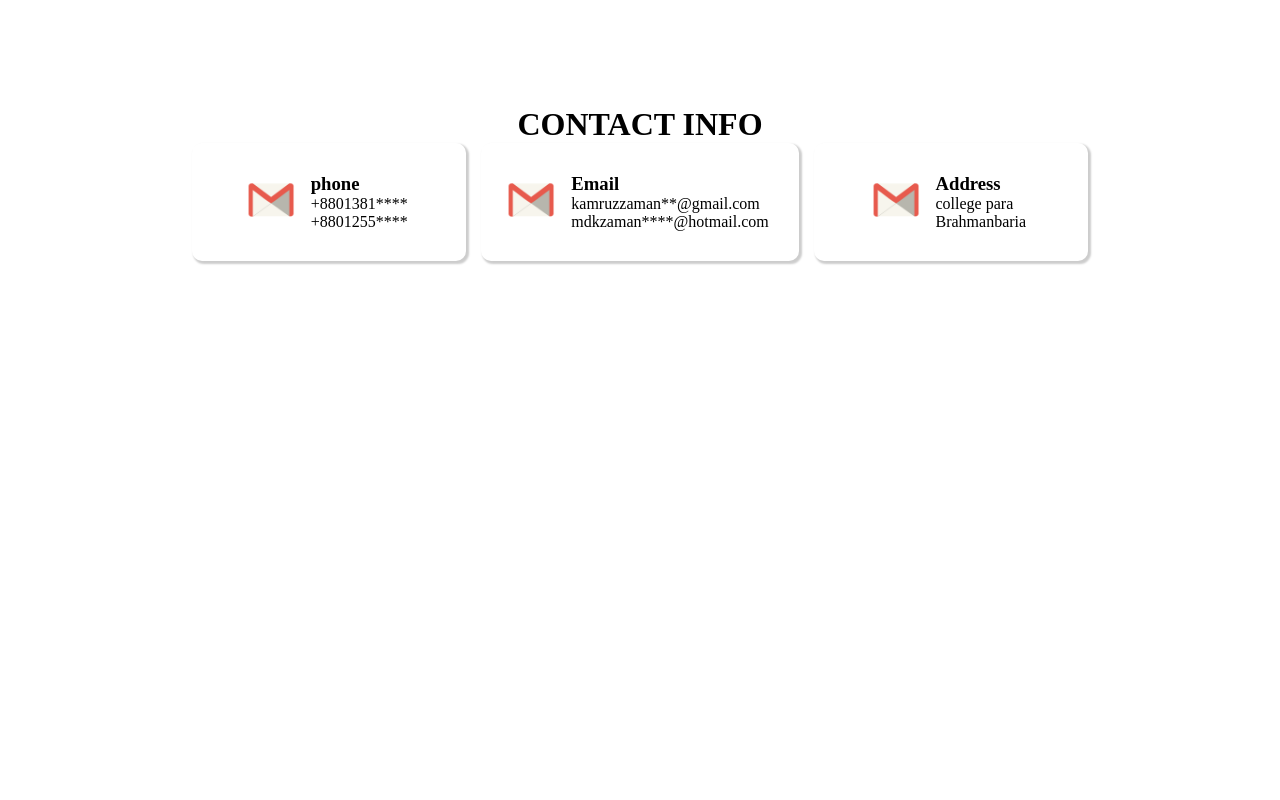
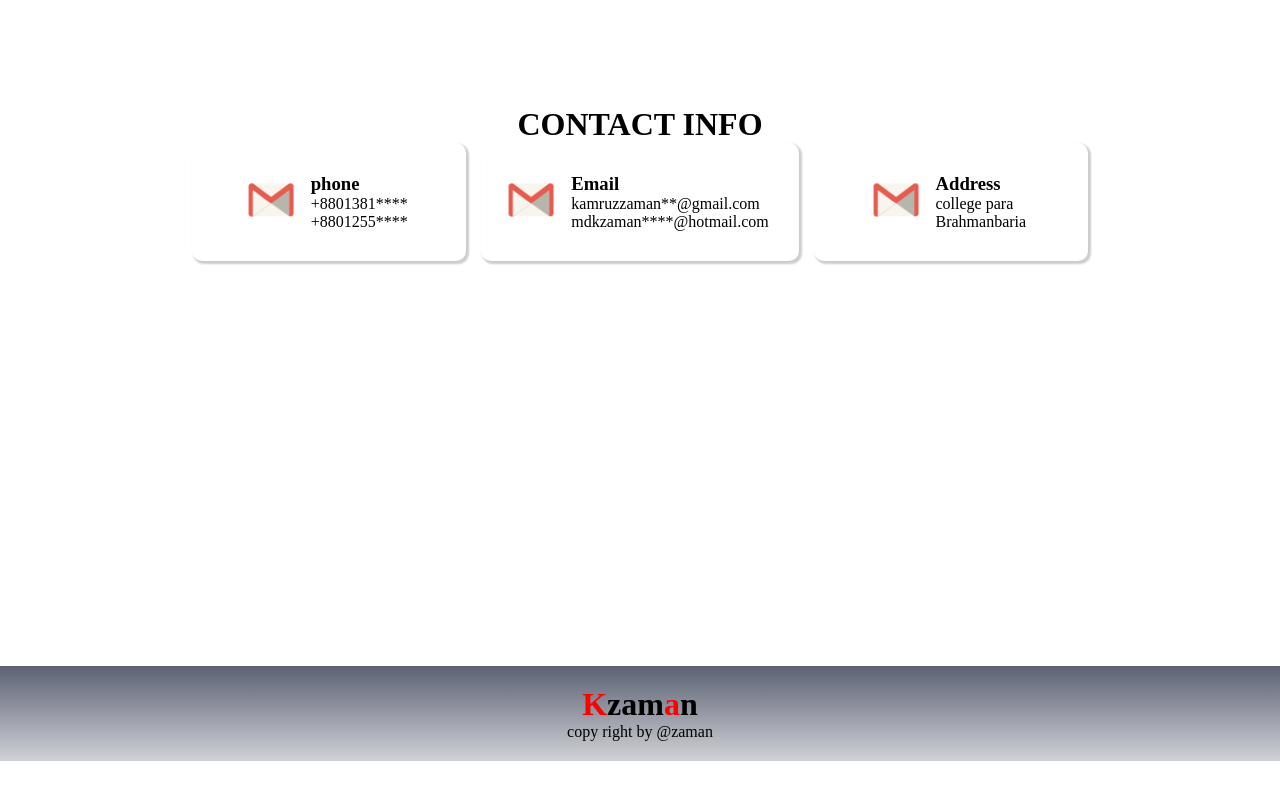
Before and after one commit to YeBenLing-ZAMAN/profile-project, a plain HTML site: page index.html in a window 1280 px wide. Shown: the part 3094-3894 px from the top of the page. After the commit the page ends 3855 px from the top, so only its background shows below. Drawn offline with Linux system fonts and the light colour scheme; a web font is replaced by a local one.

Commit message:
footer section is added

```diff
--- a/index.css
+++ b/index.css
@@ -139,7 +139,7 @@ nav a:hover {
 /* contact section desing */
 
 .contact-section {
-    height: 100vh;
+    height: 70vh;
     width: 70vw;
     margin: auto;
 }
@@ -171,3 +171,12 @@ nav a:hover {
 .contact-details {
     padding: 10px;
 }
+
+
+/* footer section  */
+
+footer {
+    text-align: center;
+    padding: 20px;
+    background-image: linear-gradient(rgba(57, 64, 85, 0.822), rgba(66, 72, 92, 0.247));
+}
--- a/index.html
+++ b/index.html
@@ -154,6 +154,16 @@
         </div>
     </div>
 
+    <!-- footer section  -->
+
+    <footer>
+        <h1> <span style="color:red">K</span>zam<span style="color:red">a</span>n</h1>
+        <p>copy right by @zaman</p>
+    </footer>
+
+
+
+
     <!-- js link -->
     <script src="./index.js"></script>
     <!-- font awasome kit link  -->
```
